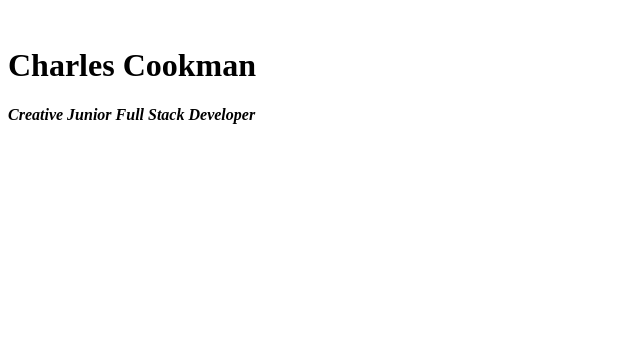
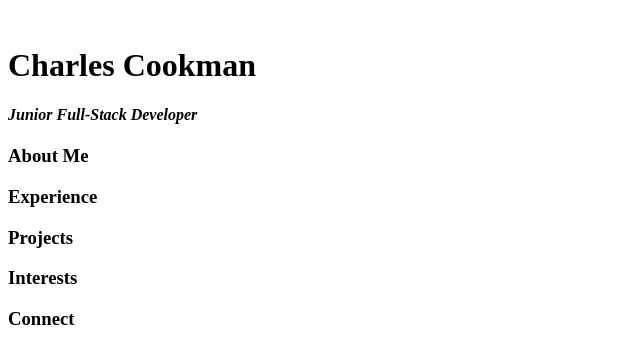
Before and after one commit to CharlesBCookman/Portfolio-Week1, a plain HTML site: page portfolio.html in a window 1280 px wide. Shown: the whole page, without its empty margins (0-640 px from the left). Drawn offline with Linux system fonts and the light colour scheme.

Commit message:
basic sctrructure being set and adding assets folder with background image

```diff
--- a/portfolio.html
+++ b/portfolio.html
@@ -12,17 +12,31 @@
     <a href=""></a>
     <a href=""></a>
     <a href=""></a>
+    <a href=""></a>
   </div>
   <div id="heading" class="section">
     <div id="name-background">
       <img src="" alt="">
     </div>
     <h1><strong>Charles Cookman</strong></h1>
-    <h4><em>Creative Junior Full Stack Developer</em></h4>
+    <h4><em>Junior Full-Stack Developer</em></h4>
 
   </div>
-  <div>
-
+  <div id="about">
+    <h3>About Me</h3>
+    <p></p>
+  </div>
+  <div id="experience">
+    <h3>Experience</h3>
+  </div>
+  <div id="projects">
+    <h3>Projects</h3>
+  </div>
+  <div id="interests">
+    <h3>Interests</h3>
+  </div>
+  <div id="connect">
+    <h3>Connect</h3>
   </div>
 </body>
 </html>
```
Also changed, not shown: css/assets/Background.avif (renamed from photo-1610730260505-0b9ed7f06293.avif).
